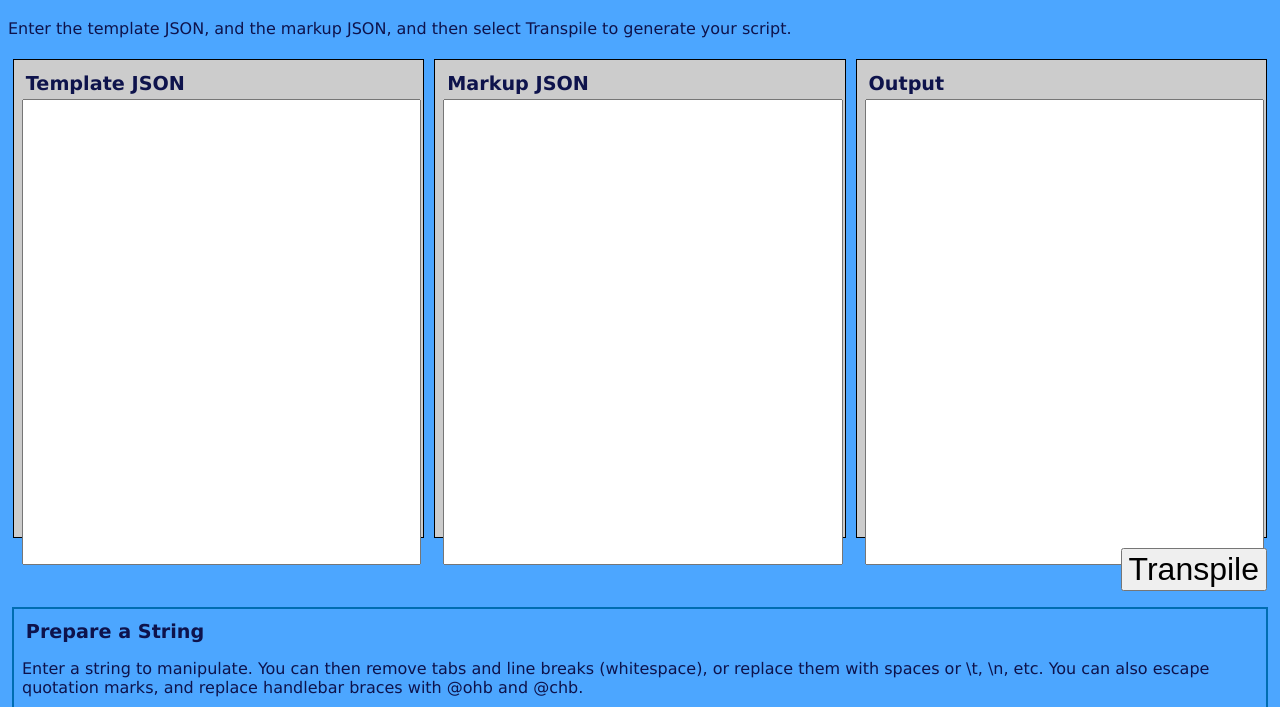
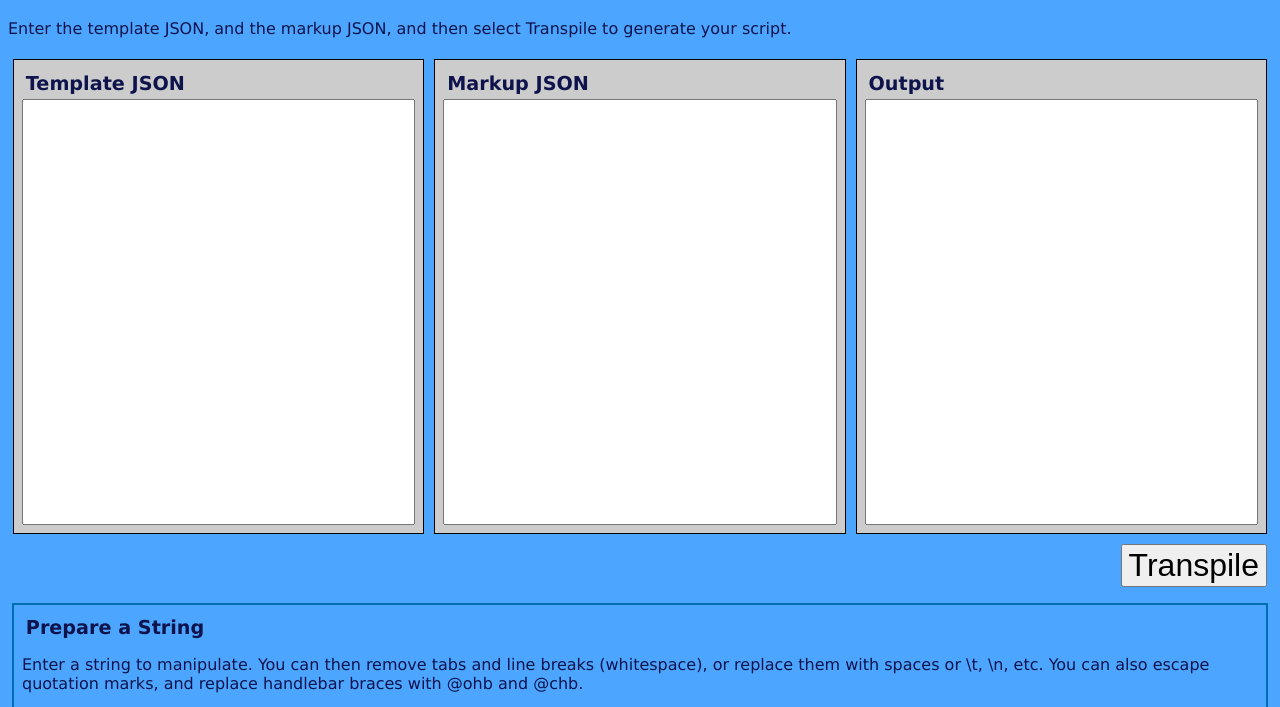
Before and after one commit to M-Derbyshire/ScriptKnapper, a plain HTML site: page webui/scriptKnapperWeb.html in a window 1280 px wide. Shown: the part 62-769 px from the top of the page. Drawn offline with Linux system fonts and the light colour scheme.

Commit message:
DOCTYPE was causing a change in how the css rendered (the text areas started overflowing their parent's paddings. set the box-sizing property to solve this

```diff
--- a/webui/scriptKnapperStyle.css
+++ b/webui/scriptKnapperStyle.css
@@ -19,16 +19,19 @@ h2 {
 
 .textAreaContainer {
     flex-wrap: wrap;
-    padding: 0.5em;
     margin: 5px;
     background-color: #cccccc;
     border: 1px solid black;
+    padding: 0.5em;
+    height: fit-content;
 }
 
 .textAreaContainer textarea {
     resize: none; /* This will disable the resize grabber */
+    display: block;
     height: 100%;
     width: 100%;
+    box-sizing: border-box;
 }
 
 .buttonContainer {
```
